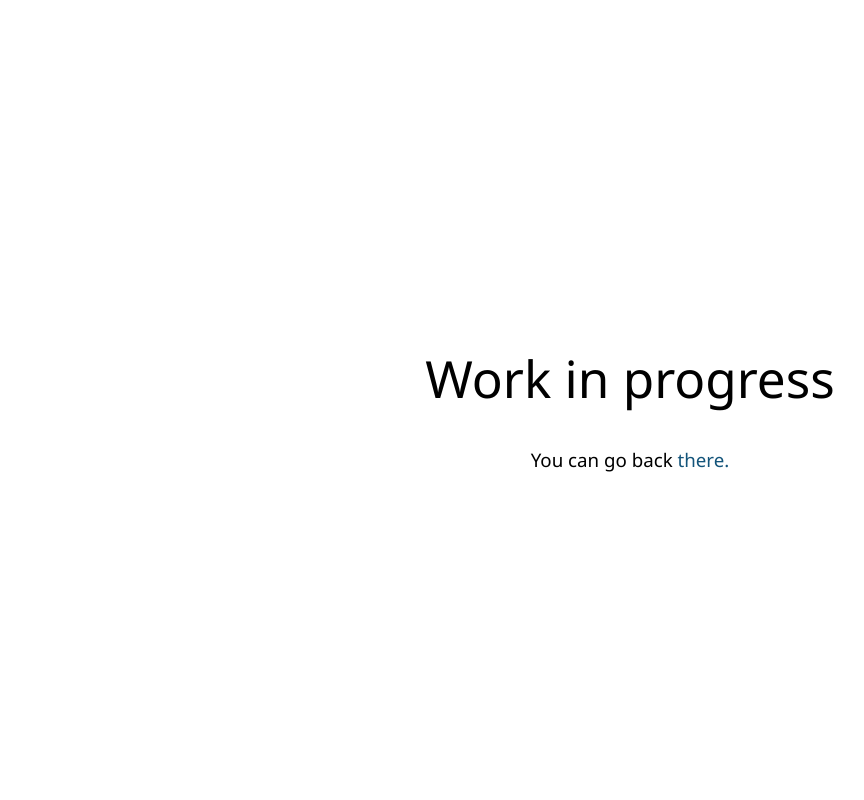
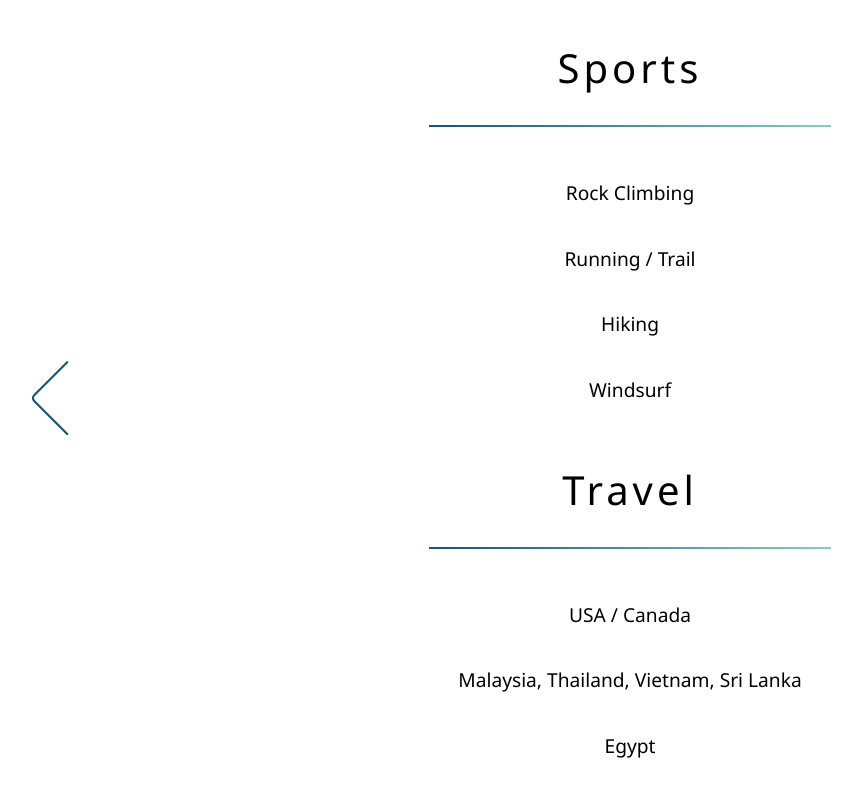
Before and after one commit to f-necas/fnecas, an Angular app: page /hobbies in a window 1280 px wide. Shown: the top 800 px of the page, without its empty margins (10-874 px from the left). Built offline with nearby package versions, Linux system fonts and the light colour scheme.

Commit message:
dev: add hobbies

```diff
--- /dev/null
+++ b/src/app/hobbies/hobbie.ts
@@ -0,0 +1,9 @@
+export class Hobbie {
+    name: string;
+    startDate: Date;
+}
+
+export class HobbiesGroup {
+    groupName: string;
+    hobbieGroup: Array<Hobbie>;
+}
--- a/src/app/hobbies/hobbies.component.html
+++ b/src/app/hobbies/hobbies.component.html
@@ -1,6 +1,11 @@
-<div class="fh-c error">
-  <div>
-      <h1>Work in progress</h1>
-      <h3>You can go back <a [routerLink]="['/']" routerLinkActive="router-link-active">there.</a></h3>
+<app-back-home></app-back-home>
+<div class="fh-c">
+  <div class="hobbies">
+    <div class="hobbieContent" *ngFor="let group of hobbies">
+      <h2 class="sp-title">{{ group.groupName }}</h2>
+      <div class="font-skills" *ngFor="let hobbie of group.hobbieGroup">
+        <p>{{hobbie.name}} <!--since {{hobbie.startDate | date:'yyyy'}}--></p>
+      </div>
+    </div>
   </div>
 </div>
--- a/src/app/hobbies/hobbies.component.scss
+++ b/src/app/hobbies/hobbies.component.scss
@@ -1,27 +1,20 @@
 @import "../app.component.scss";
-
 .fh-c {
-    height: 100vh;
+    min-height: 100vh;
+    margin-bottom: 5vh;
     display: flex;
     flex-direction: row;
     justify-content: center;
-    align-items: center;
-    & > * {
+    font-weight: 300;
+    &>* {
         display: block;
     }
 }
-
-h1, h3 {
-    font-weight: 300;
-    text-align: center;
+.font-skills {
+    display: flex;
+    justify-content: center;
+    &>p {
+        font-size: 1.2rem;
+        text-align: center;
+    }
 }
-
-h1 {
-    font-size: 4vw;
-}
-
-h3 > a {
-    text-decoration: none;
-    font-weight: 500;
-    color: $primary;
-}
--- a/src/app/hobbies/hobbies.component.ts
+++ b/src/app/hobbies/hobbies.component.ts
@@ -1,4 +1,5 @@
 import { Component, OnInit } from '@angular/core';
+import { Hobbie, HobbiesGroup } from './hobbie';
 
 @Component({
   selector: 'app-hobbies',
@@ -7,7 +8,34 @@ import { Component, OnInit } from '@angular/core';
 })
 export class HobbiesComponent implements OnInit {
 
-  constructor() { }
+  hobbies: Array<HobbiesGroup>;
+
+  constructor() {
+    this.hobbies = [
+      { groupName: 'Sports',
+        hobbieGroup: [
+          {name: 'Rock Climbing', startDate: new Date(2018, 1)},
+          {name: 'Running / Trail', startDate: new Date(2017, 1)},
+          {name: 'Hiking', startDate: new Date(2017, 1)},
+          {name: 'Windsurf', startDate: new Date(2017, 1)},
+        ]
+      },
+      { groupName: 'Travel',
+        hobbieGroup: [
+          {name: 'USA / Canada', startDate: new Date(2012, 1)},
+          {name: 'Malaysia, Thailand, Vietnam, Sri Lanka', startDate: new Date(2012, 1)},
+          {name: 'Egypt', startDate: new Date(2012, 1)},
+          {name: 'Switzerland, Liechtenstein, Austria, Germany', startDate: new Date(2012, 1)},
+          {name: 'Spain, Italy, Scotland, UK', startDate: new Date(2012, 1)}
+        ]
+      },
+      { groupName: 'Misc',
+        hobbieGroup: [
+          {name: 'Photography', startDate: new Date(2012, 1)}
+        ]
+      }
+    ];
+  }
 
   ngOnInit() {
   }
```
